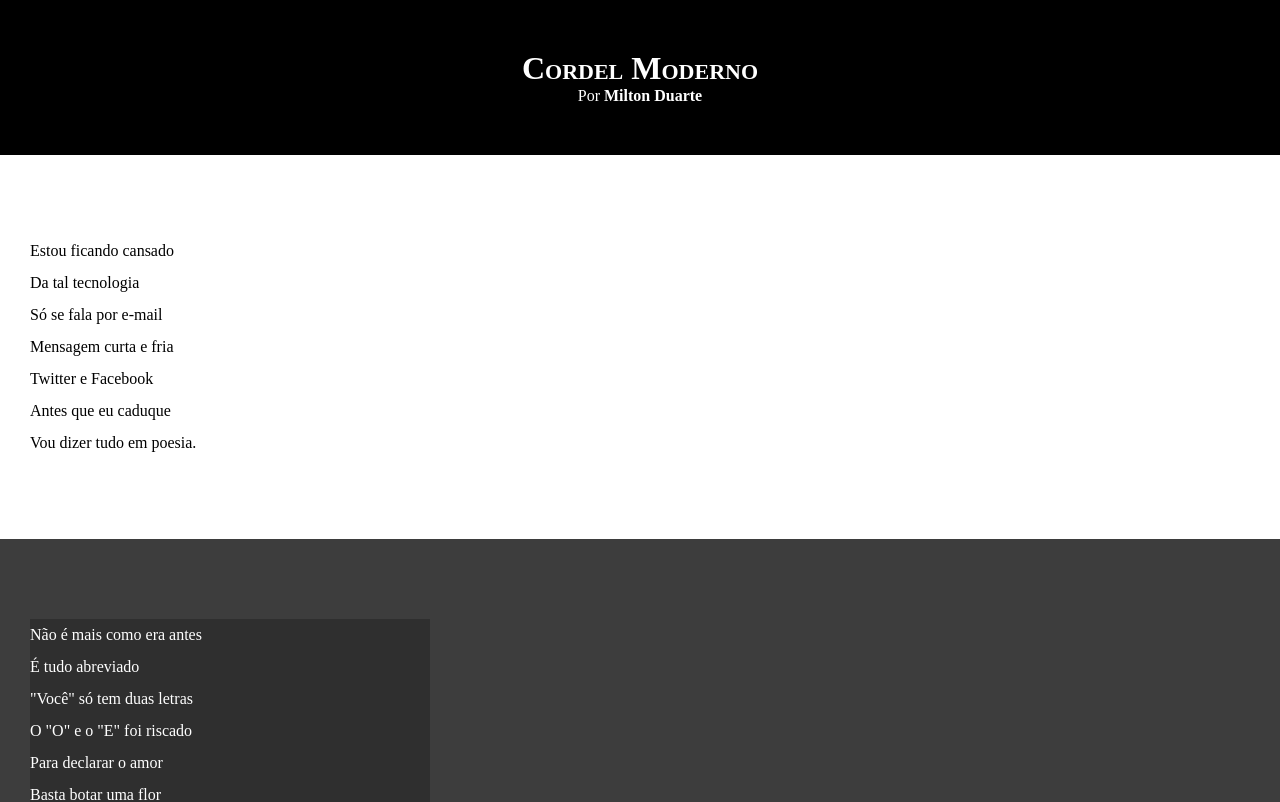
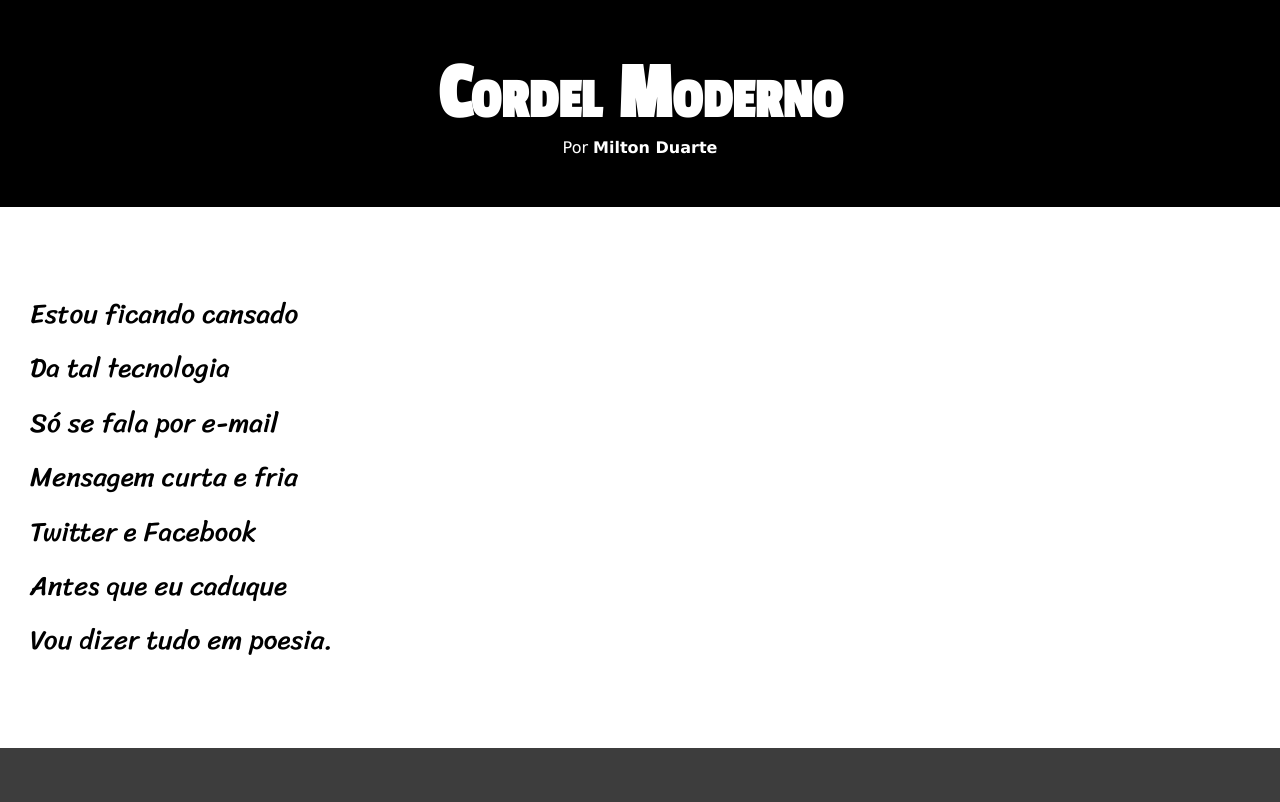
Before and after one commit to arthuravellarr/cordel, a plain HTML site: page index.html in a window 1280 px wide. Shown: the top 802 px of the page. Drawn offline with Linux system fonts and the light colour scheme.

Commit message:
style: configurações de estilização das fontes

```diff
--- a/style/style.css
+++ b/style/style.css
@@ -1,4 +1,13 @@
 @charset "UTF-8";
+
+@import url('https://fonts.googleapis.com/css2?family=Passion+One&display=swap');
+@import url('https://fonts.googleapis.com/css2?family=Sriracha&display=swap');
+
+:root {
+    --font1: Verdana, Geneva, Tahoma, sans-serif;
+    --font2: 'Passion One', cursive;
+    --font3: 'Sriracha', cursive;
+}
 
 * {
     margin: 0px;
@@ -8,6 +17,7 @@
 html, body {
     min-height: 100vh;
     background-color: darkgray;
+    font-family: var(--font1);
 }
 
 header {
@@ -17,8 +27,11 @@ header {
 }
 
 header > h1 {
+    padding: 0px 10px;
     padding-top: 50px;
     font-variant: small-caps;
+    font-family: var(--font2);
+    font-size: clamp(2.6em, 7vw, 5em);
 }
 
 header > p {
@@ -36,9 +49,12 @@ header a:hover, footer a:hover {
 }
 
 section {
+    font-family: 'Sriracha';
     padding: 10vh 0px;
     padding-left: 30px;
     line-height: 2em;
+    font-family: var(--font3);
+    font-size: clamp(.8em, 3vw, 1.7em);
 }
 
 section.no-image {
@@ -52,7 +68,8 @@ section.image {
 }
 
 section.image > p {
-    width: 400px;
+    display: inline-block;
+    padding: 10px;
     background-color: rgba(0, 0, 0, 0.233);
 }
 
@@ -61,4 +78,5 @@ footer {
     color: white;
     text-align: center;
     padding: 10px;
+    font-size: clamp(.3em, 4vw, 1em);
 }
```
